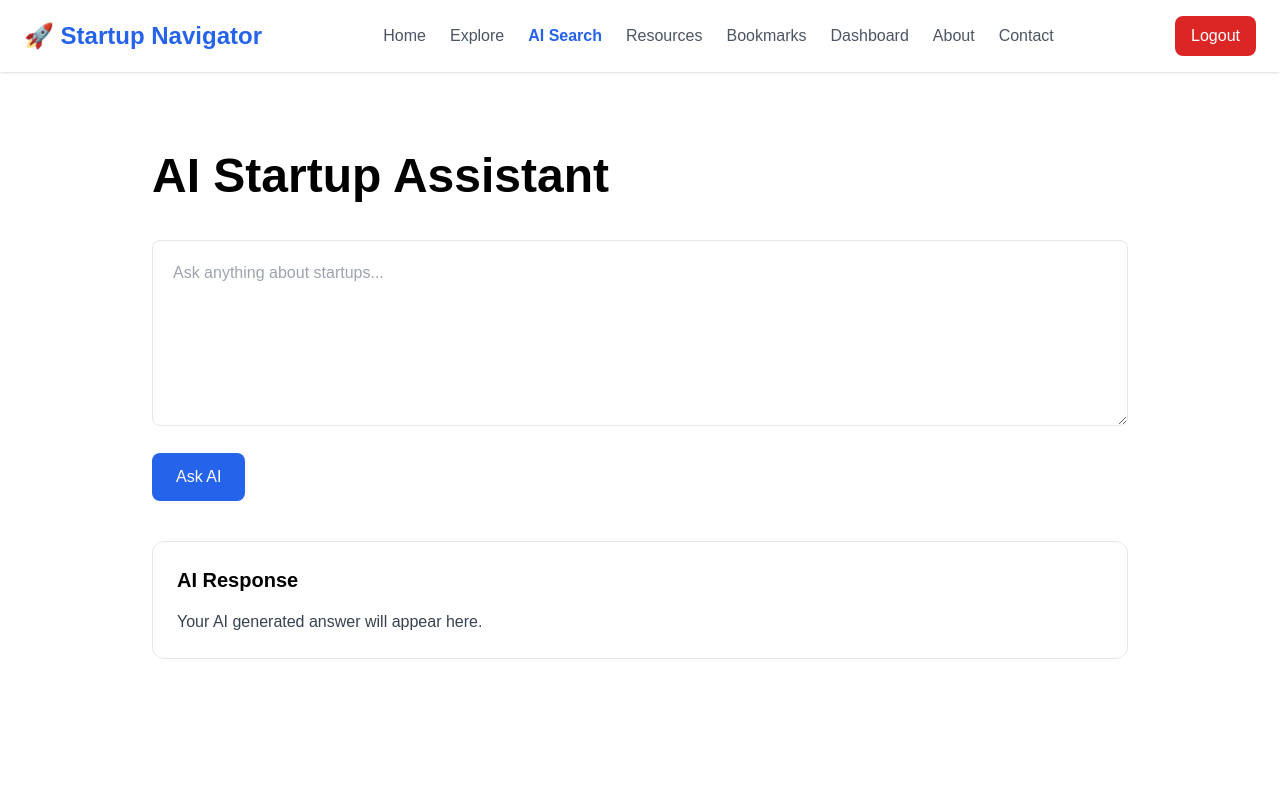
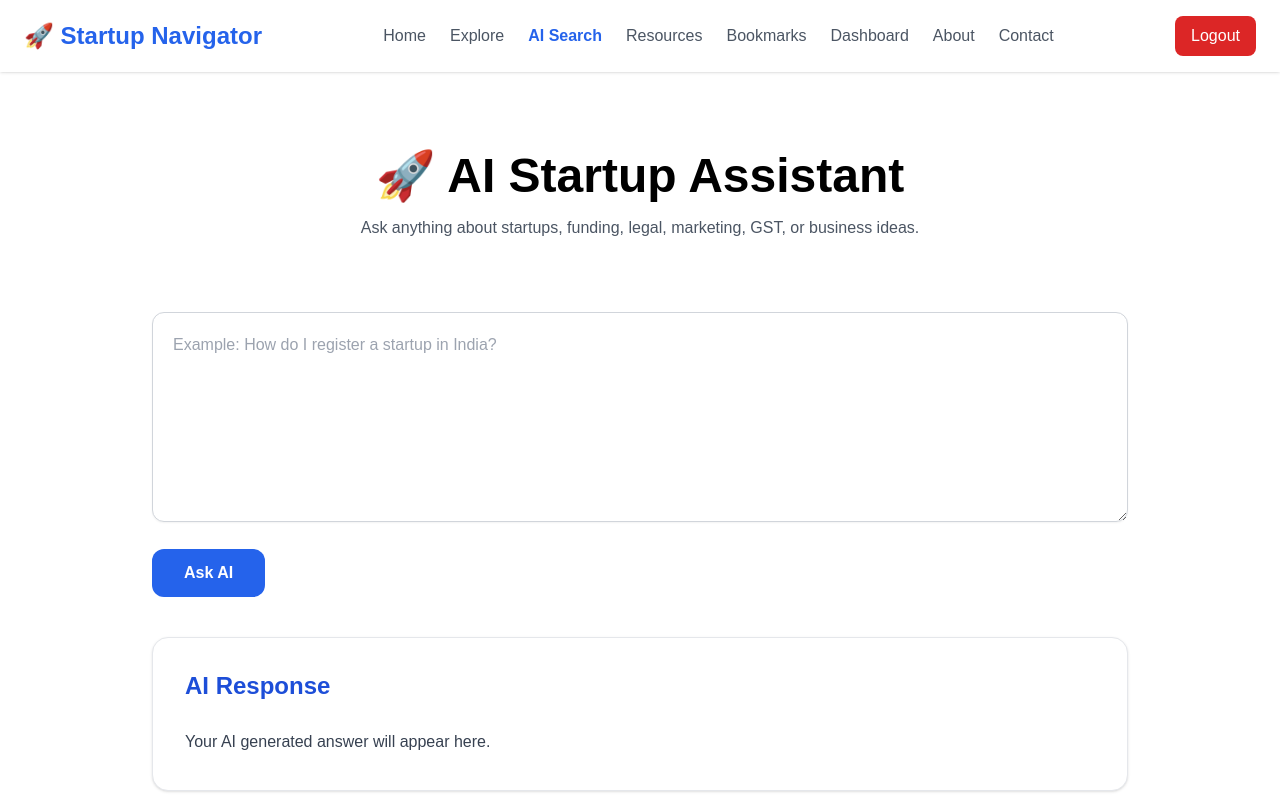
Before and after one commit to prem0372/startup-navigator, a React (Vite) app in the folder frontend/: page /ai-search in a window 1280 px wide. Shown: the top 800 px of the page. Built offline with nearby package versions, Linux system fonts and the light colour scheme; sample sign-in values are in the browser's storage.

Commit message:
Improve AI search page UI

```diff
--- a/frontend/src/pages/AIsearch.tsx
+++ b/frontend/src/pages/AIsearch.tsx
@@ -62,49 +62,30 @@ function AISearch() {
 
     <main className="mx-auto max-w-5xl px-6 py-20">
 
-      <h1 className="text-5xl font-bold">
+      <h1 className="text-5xl font-bold text-center">
+        🚀 AI Startup Assistant
+      </h1>
 
-        AI Startup Assistant
-
-      </h1>
+    <p className="mt-4 text-center text-gray-600">
+      Ask anything about startups, funding, legal, marketing, GST, or business ideas.
+    </p>
 
       <div className="mt-10">
 
         <textarea
-
-          rows={6}
-
-          placeholder="Ask anything about startups..."
-
+          rows={7}
+          placeholder="Example: How do I register a startup in India?"
           value={prompt}
-
           onChange={(e) => setPrompt(e.target.value)}
-
-          className="w-full rounded-lg border p-5"
-
+          className="mt-8 w-full rounded-xl border border-gray-300 p-5 shadow-sm focus:border-blue-500 focus:outline-none"
         />
-
         <button
-
           onClick={handleAskAI}
-
           disabled={loading}
-
-          className="mt-5 rounded-lg bg-blue-600 px-6 py-3 text-white"
-
-        >
-
-          {
-
-            loading
-
-              ? "Thinking..."
-
-              : "Ask AI"
-
-          }
-
-        </button>
+          className="mt-5 rounded-xl bg-blue-600 px-8 py-3 font-semibold text-white hover:bg-blue-700 disabled:bg-gray-400"
+      >
+        {loading ? "Thinking..." : "Ask AI"}
+      </button>
 
       </div>
 
@@ -122,27 +103,21 @@ function AISearch() {
 
       }
 
-      <div className="mt-10 rounded-xl border p-6">
+      <div className="mt-10 rounded-2xl border bg-white p-8 shadow">
 
-        <h2 className="text-xl font-semibold">
+  <h2 className="text-2xl font-bold text-blue-700">
+    AI Response
+  </h2>
 
-          AI Response
+  <div className="mt-6 whitespace-pre-wrap leading-8 text-gray-700">
 
-        </h2>
+    {answer
+      ? answer
+      : "Your AI generated answer will appear here."}
 
-        <p className="mt-4 whitespace-pre-line text-gray-700">
+  </div>
 
-          {
-
-            answer ||
-
-            "Your AI generated answer will appear here."
-
-          }
-
-        </p>
-
-      </div>
+</div>
 
     </main>
 
--- a/frontend/src/pages/Resources.tsx
+++ b/frontend/src/pages/Resources.tsx
@@ -1,36 +1,70 @@
 import { useEffect, useState } from "react";
+
 import { getResources } from "../api/resourceService";
-
-type Resource = {
-  id: number;
-  title: string;
-  url: string;
-  resource_type: string;
-};
 
 function Resources() {
 
-  const [resources, setResources] = useState<Resource[]>([]);
+  const [resources, setResources] = useState<any[]>([]);
+
+  const [loading, setLoading] = useState(true);
+
+  const [error, setError] = useState("");
 
   useEffect(() => {
+
+    async function loadResources() {
+
+      try {
+
+        const data = await getResources();
+
+        console.log("Resources:", data);
+
+        setResources(data);
+
+      } catch (err) {
+
+        console.error(err);
+
+        setError("Failed to load resources");
+
+      } finally {
+
+        setLoading(false);
+
+      }
+
+    }
 
     loadResources();
 
   }, []);
 
-  async function loadResources() {
+  if (loading) {
 
-    try {
+    return (
 
-      const data = await getResources();
+      <h2 className="text-center text-2xl mt-20">
 
-      setResources(data);
+        Loading Resources...
 
-    } catch (error) {
+      </h2>
 
-      console.log(error);
+    );
 
-    }
+  }
+
+  if (error) {
+
+    return (
+
+      <h2 className="text-center text-red-600 mt-20">
+
+        {error}
+
+      </h2>
+
+    );
 
   }
 
@@ -59,9 +93,9 @@ function Resources() {
 
             </h2>
 
-            <p className="mt-3 text-gray-500">
+            <p className="mt-3 text-gray-600">
 
-              {resource.resource_type}
+              Type : {resource.resource_type}
 
             </p>
 
@@ -73,11 +107,13 @@ function Resources() {
 
               rel="noreferrer"
 
-              className="mt-5 inline-block rounded bg-blue-600 px-4 py-2 text-white"
-
             >
 
-              Open Resource
+              <button className="mt-5 rounded bg-blue-600 px-4 py-2 text-white">
+
+                Open Resource
+
+              </button>
 
             </a>
 
```
Also changed, not shown: 1 other file (tests, documents, lock files or other folders).
